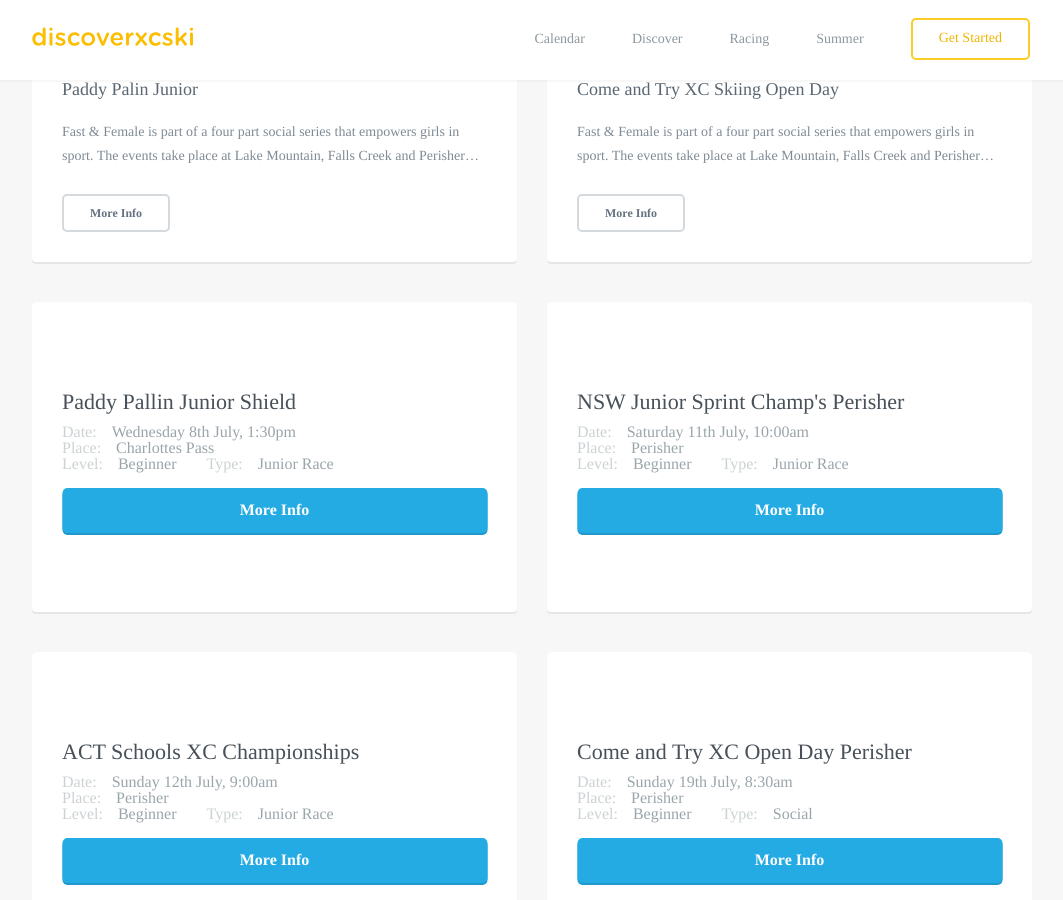
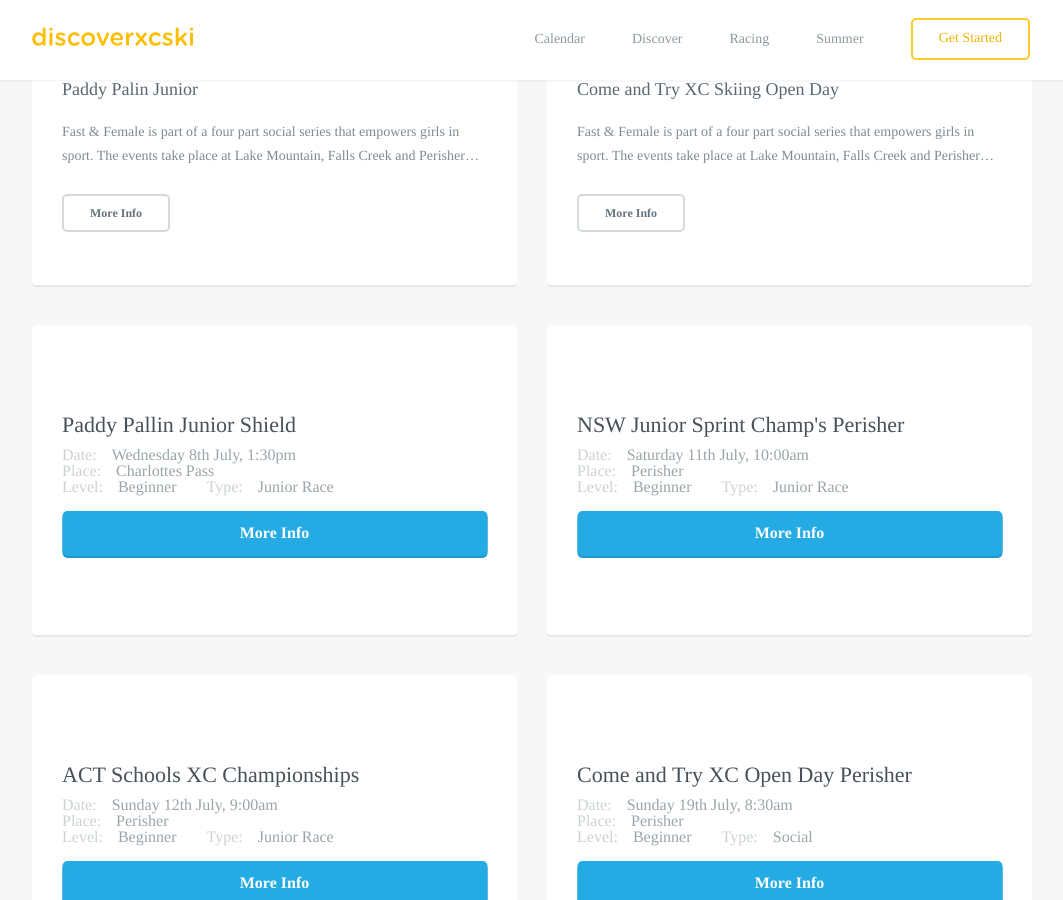
Before and after one commit to robcatto/robcatto.github.io, a Jekyll site: the page built from events/index.html, in a window 1280 px wide and 900 px high, scrolled down 633 px. Shown: the whole window, without its empty margins (108-1171 px from the left). Built offline with Jekyll 4.4.1, drawn with Linux system fonts in a browser that asks for light colours; some web fonts are replaced; Markdown is read by kramdown in place of the engine named in the settings.

Commit message:
Update index.html

```diff
--- a/events/index.html
+++ b/events/index.html
@@ -298,7 +298,7 @@ layout: default
                 <div class="row" style="max-width: 1030px;">
                      <!--Paddy Pallin Junior Perisher-->
                         <div class="column two">
-                            <div class="callout-card event__card" style="min-height: initial;">
+                            <div class="callout-card event__card" style="min-height: 315px;">
                                     <a class="title" href="/events/fast-&-female-lake-mountain">
     <div class="event__bar">
 
@@ -327,7 +327,7 @@ layout: default
 
                           <!--Come and Try XC Skiing Open Day Perisher-->
                         <div class="column two">
-                            <div class="callout-card event__card" style="min-height: initial;">
+                            <div class="callout-card event__card" style="min-height: 315px;">
                                     <a class="title" href="/events/fast-&-female-lake-mountain">
     <div class="event__bar">
 
```
